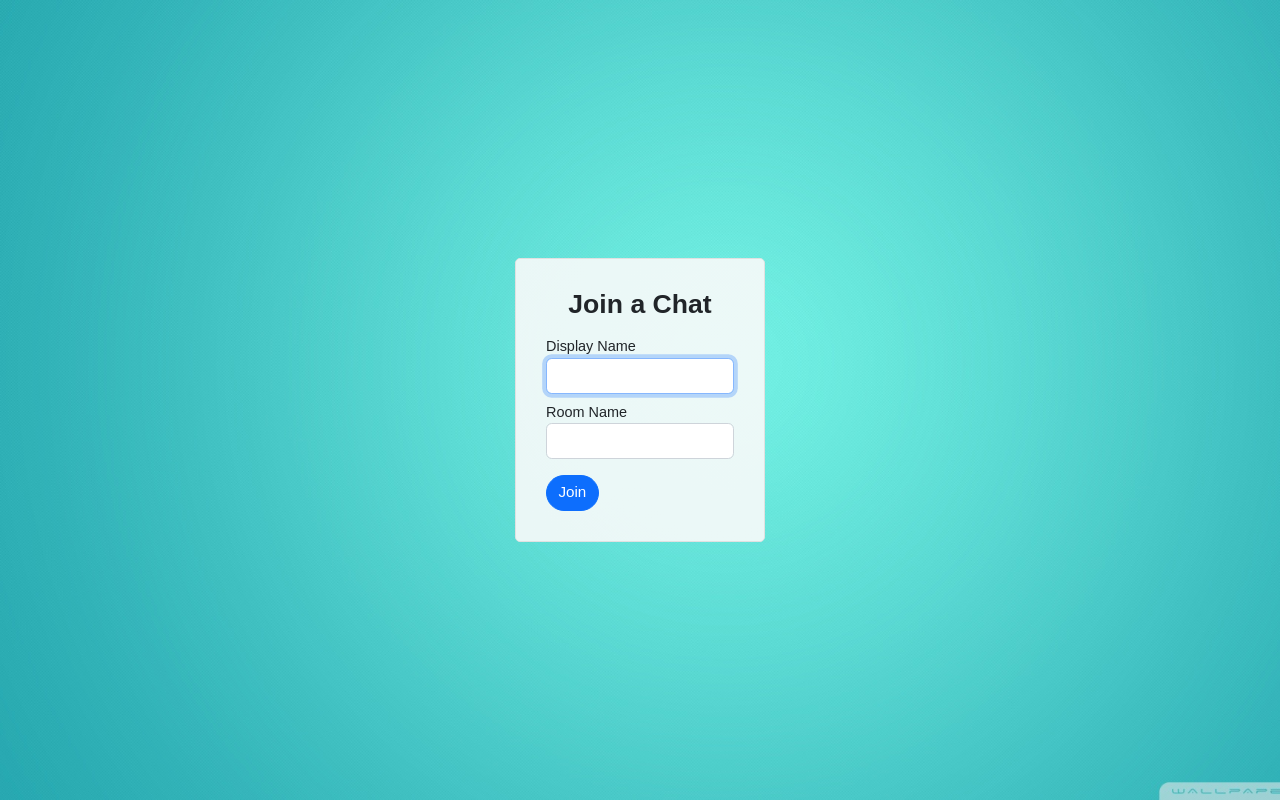
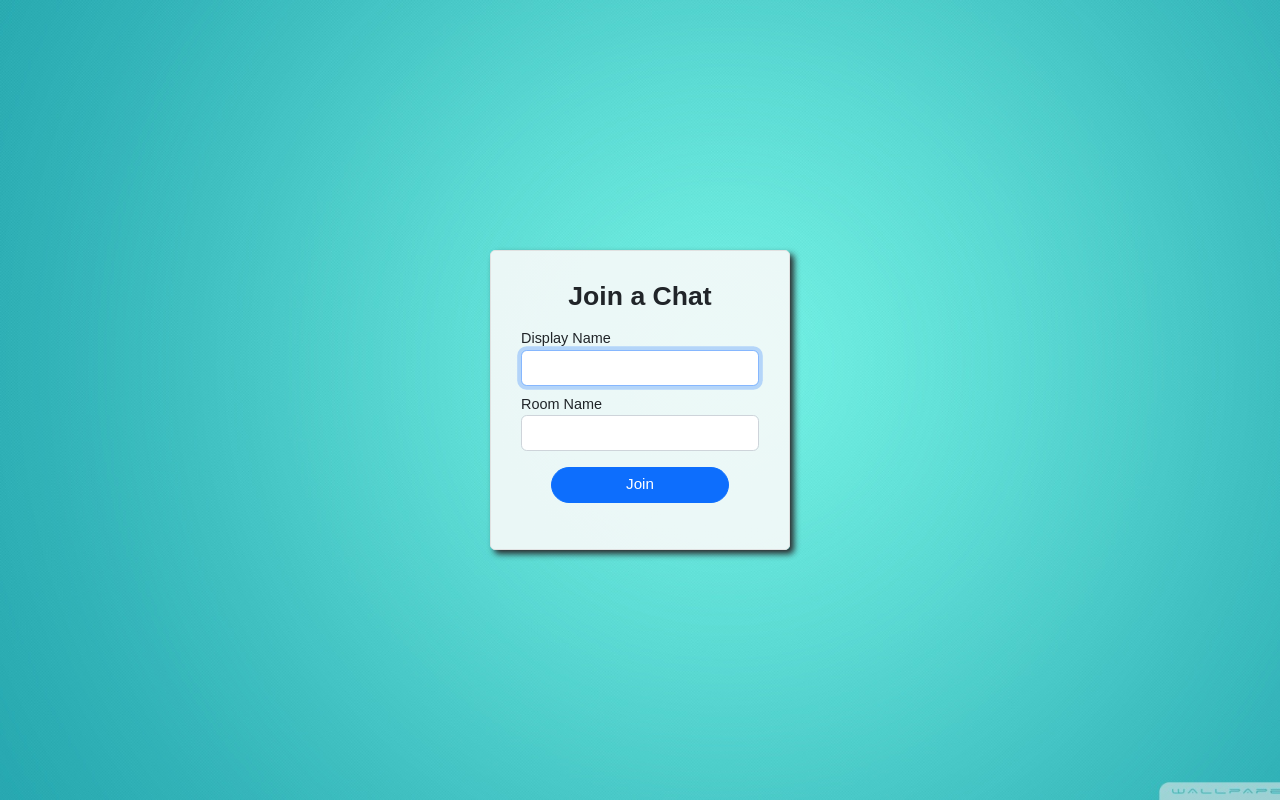
Before and after one commit to angieM-30/chat-app, a website: page public/index.html in a window 1280 px wide. Drawn offline with Linux system fonts and the light colour scheme.

Commit message:
edit design for index

```diff
--- a/public/css/style.css
+++ b/public/css/style.css
@@ -25,6 +25,7 @@ body{
     border-radius:5px;
     padding: 30px;
     margin: 10px;
-    width: 250px;
-    height: auto;
+    width: 300px;
+    height: 300px;
+    box-shadow: 4px 4px 6px rgb(42, 44, 46);
 }
--- a/public/index.html
+++ b/public/index.html
@@ -15,7 +15,7 @@
         <div class="form-group mb-3">
           <h3 class="text-center fw-bold">Join a Chat</h3>
         </div>
-        <div class="form-group">
+        <div class="form-group mt-2">
           <label>Display Name</label>
           <input type="text" name="name" class="form-control" required autofocus />
         </div>
@@ -23,9 +23,11 @@
           <label>Room Name</label>
           <input type="text" name="room" class="form-control" required />
         </div>
-        <button type="submit" class="btn btn-primary rounded-pill mt-3">
+        <div class="text-center">
+          <button type="submit" class="btn btn-primary rounded-pill w-75 mt-3">
           Join
         </button>
+        </div>
       </form>
     </div>
 
```
Also changed, not shown: README.md.
